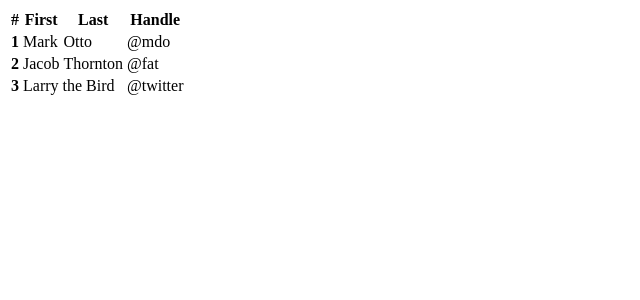
After one commit to CesarAntolinez/mvc-example, a PHP site: page /views/pages/home.php in a window 1280 px wide. The commit adds this page. Shown: the top 300 px of the page, without its empty margins (0-640 px from the left). Run offline with PHP 8.4, Linux system fonts and the light colour scheme.

Commit message:
mejorar vistas

```diff
--- /dev/null
+++ b/views/pages/home.php
@@ -0,0 +1,33 @@
+<section class="container">
+    <div class="col">
+        <table class="table">
+            <thead>
+            <tr>
+                <th scope="col">#</th>
+                <th scope="col">First</th>
+                <th scope="col">Last</th>
+                <th scope="col">Handle</th>
+            </tr>
+            </thead>
+            <tbody>
+            <tr>
+                <th scope="row">1</th>
+                <td>Mark</td>
+                <td>Otto</td>
+                <td>@mdo</td>
+            </tr>
+            <tr>
+                <th scope="row">2</th>
+                <td>Jacob</td>
+                <td>Thornton</td>
+                <td>@fat</td>
+            </tr>
+            <tr>
+                <th scope="row">3</th>
+                <td colspan="2">Larry the Bird</td>
+                <td>@twitter</td>
+            </tr>
+            </tbody>
+        </table>
+    </div>
+</section>
--- a/views/pages/login.php
+++ b/views/pages/login.php
@@ -1,3 +1,5 @@
+<section class="container">
+    <div class="col">
         <form>
             <div class="mb-3">
                 <label for="exampleInputEmail1" class="form-label">Email address</label>
@@ -14,3 +16,5 @@
             </div>
             <button type="submit" class="btn btn-primary">Submit</button>
         </form>
+    </div>
+</section>
--- a/views/pages/register.php
+++ b/views/pages/register.php
@@ -1,3 +1,5 @@
+<section class="container">
+    <div class="col">
         <form class="row g-3">
             <div class="col-md-6">
                 <label for="inputEmail4" class="form-label">Email</label>
@@ -42,3 +44,5 @@
                 <button type="submit" class="btn btn-primary">Sign in</button>
             </div>
         </form>
+    </div>
+</section>
```
Also changed, not shown: views/pages/index.php (deleted, +0 -29 lines). Lines whose indentation alone changed are shown as unchanged.
